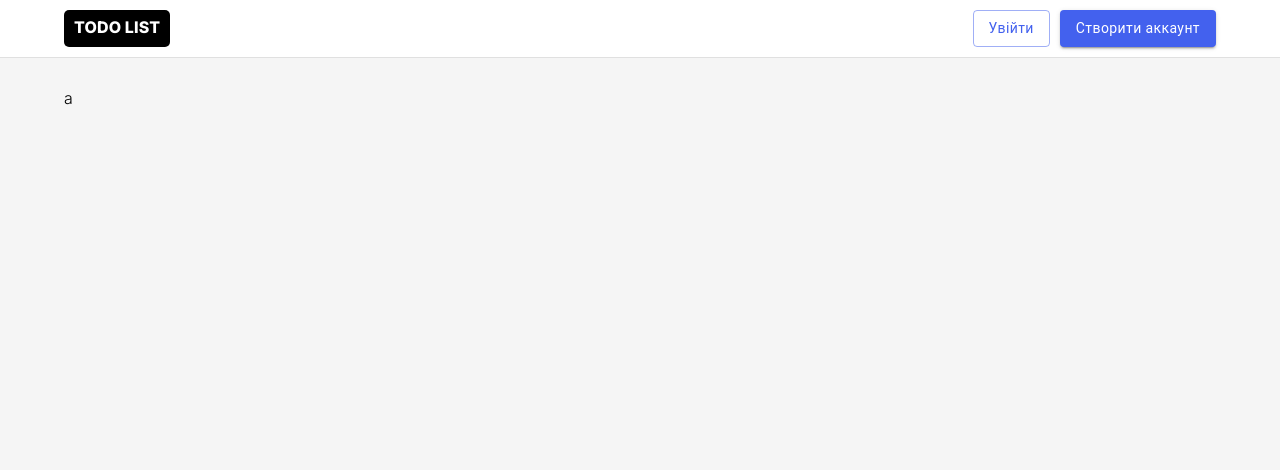
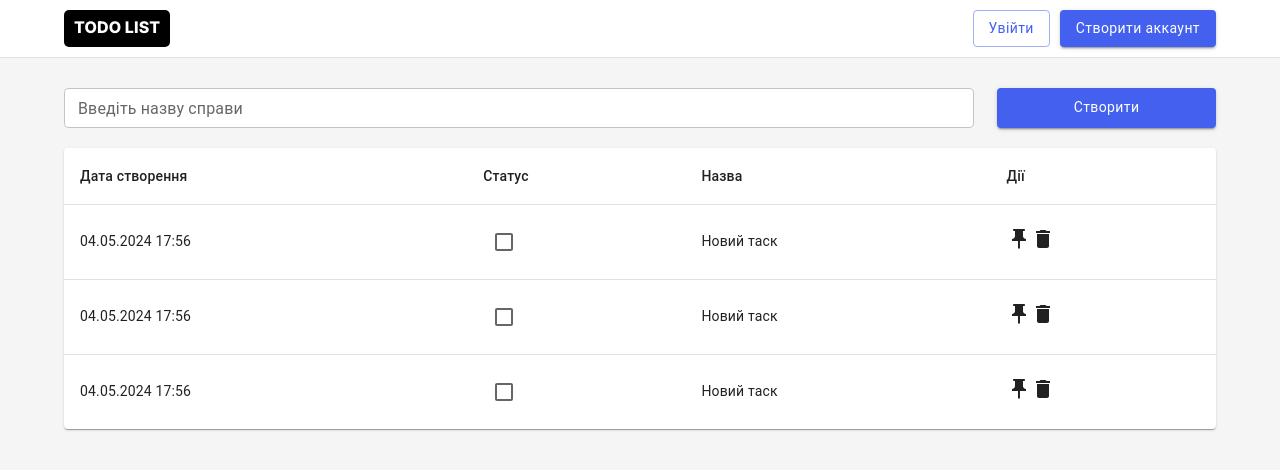
Before and after one commit to Kaktuzo4ek/todo-list, a React (Create React App) app: page / in a window 1280 px wide. Shown: the top 470 px of the page. Built offline with nearby package versions, Linux system fonts and the light colour scheme.

Commit message:
add content to home page

```diff
--- a/src/App.tsx
+++ b/src/App.tsx
@@ -2,7 +2,7 @@ import React from 'react';
 import { Routes, Route } from 'react-router-dom';
 import Container from '@mui/material/Container';
 
-import Header from './components/header';
+import Header from './components/Header';
 import Home from './pages/home';
 
 const App: React.FC = () => (
--- /dev/null
+++ b/src/components/Table/basicTable.module.scss
@@ -0,0 +1,3 @@
+.table {
+  margin-top: 20px;
+}
--- /dev/null
+++ b/src/components/Table/index.tsx
@@ -0,0 +1,56 @@
+import React from 'react';
+import Table from '@mui/material/Table';
+import TableBody from '@mui/material/TableBody';
+import TableCell from '@mui/material/TableCell';
+import TableContainer from '@mui/material/TableContainer';
+import TableHead from '@mui/material/TableHead';
+import TableRow from '@mui/material/TableRow';
+import Paper from '@mui/material/Paper';
+import Checkbox from '@mui/material/Checkbox';
+import DeleteIcon from '@mui/icons-material/Delete';
+import PushPinIcon from '@mui/icons-material/PushPin';
+
+import styles from './basicTable.module.scss';
+
+const rows = [
+  { data: '04.05.2024 17:56', name: 'Новий таск' },
+  { data: '04.05.2024 17:56', name: 'Новий таск' },
+  { data: '04.05.2024 17:56', name: 'Новий таск' },
+];
+
+const BasicTable: React.FC = () => (
+  <TableContainer className={styles.table} component={Paper}>
+    <Table sx={{ minWidth: 650 }} aria-label='simple table'>
+      <TableHead>
+        <TableRow>
+          <TableCell>Дата створення</TableCell>
+          <TableCell align='left'>Статус</TableCell>
+          <TableCell align='left'>Назва</TableCell>
+          <TableCell align='left'>Дії</TableCell>
+        </TableRow>
+      </TableHead>
+      <TableBody>
+        {rows.map((row) => (
+          <TableRow
+            key={row.data}
+            sx={{ '&:last-child td, &:last-child th': { border: 0 } }}
+          >
+            <TableCell component='th' scope='row' align='left'>
+              {row.data}
+            </TableCell>
+            <TableCell align='left'>
+              <Checkbox />
+            </TableCell>
+            <TableCell align='left'>{row.name}</TableCell>
+            <TableCell align='left'>
+              <PushPinIcon />
+              <DeleteIcon />
+            </TableCell>
+          </TableRow>
+        ))}
+      </TableBody>
+    </Table>
+  </TableContainer>
+);
+
+export default BasicTable;
--- a/src/pages/home/home.module.scss
+++ b/src/pages/home/home.module.scss
@@ -0,0 +1,13 @@
+.flexBox {
+  display: flex;
+  justify-content: space-between;
+}
+
+.inputField {
+  width: 79%;
+  background-color: #fff;
+}
+
+.createBtn {
+  width: 19%;
+}
--- a/src/pages/home/index.tsx
+++ b/src/pages/home/index.tsx
@@ -1,5 +1,26 @@
 import React from 'react';
+import TextField from '@mui/material/TextField';
+import Button from '@mui/material/Button';
 
-const Home: React.FC = () => <div>a</div>;
+import styles from './home.module.scss';
+import BasicTable from '../../components/Table';
+
+const Home: React.FC = () => (
+  <div>
+    <div className={styles.flexBox}>
+      <TextField
+        className={styles.inputField}
+        id='outlined-basic'
+        label='Введіть назву справи'
+        variant='outlined'
+        size='small'
+      />
+      <Button className={styles.createBtn} variant='contained'>
+        Створити
+      </Button>
+    </div>
+    <BasicTable />
+  </div>
+);
 
 export default Home;
```
